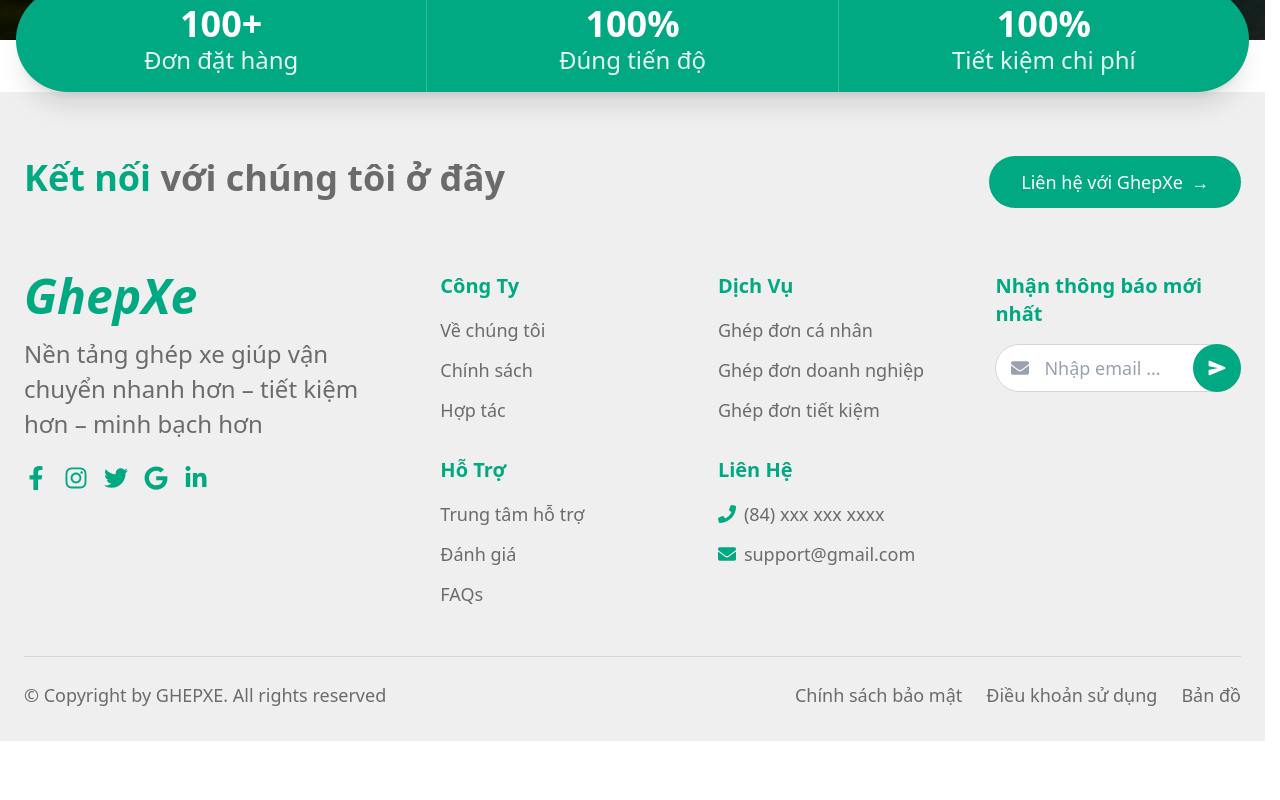
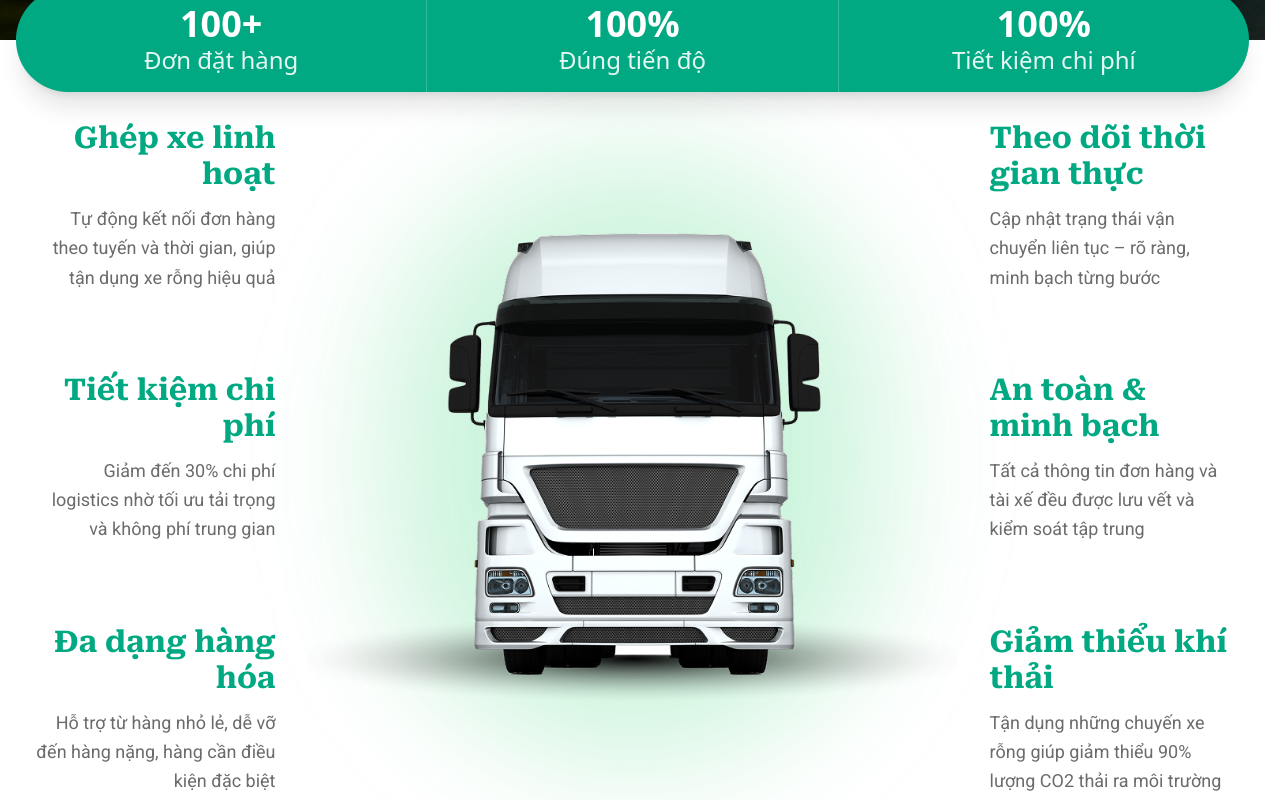
Before and after one commit to MuonNghiCode/ghepxe, a Next.js app: page / in a window 1280 px wide. Shown: the part 760-1560 px from the top of the page. Before the commit the page ends 1501 px from the top, so only its background shows below. Built offline with nearby package versions, Linux system fonts and the light colour scheme.

Commit message:
update introduceSection

```diff
--- a/src/app/page.tsx
+++ b/src/app/page.tsx
@@ -1,9 +1,11 @@
-import { HomeHeroSection } from "@/components";
+import { HomeHeroSection, IntroduceSection, Statcard } from "@/components";
 
 export default function Home() {
   return (
     <main>
       <HomeHeroSection />
+      <Statcard />
+      <IntroduceSection />
     </main>
   );
 }
--- /dev/null
+++ b/src/components/home/IntroduceSection.tsx
@@ -0,0 +1,200 @@
+"use client";
+import { easeInOut, motion, useInView } from "framer-motion";
+import { useRef } from "react";
+
+export default function IntroduceSection() {
+  const ref = useRef(null);
+  const isInView = useInView(ref, { once: true, amount: 0.3 });
+
+  const containerVariants = {
+    hidden: { opacity: 0 },
+    visible: {
+      opacity: 1,
+      transition: {
+        staggerChildren: 0.3,
+        delayChildren: 0.2,
+      },
+    },
+  };
+
+  const leftItemVariants = {
+    hidden: { opacity: 0, x: -60 },
+    visible: {
+      opacity: 1,
+      x: 0,
+      transition: {
+        duration: 0.8,
+        ease: easeInOut,
+      },
+    },
+  };
+
+  const rightItemVariants = {
+    hidden: { opacity: 0, x: 60 },
+    visible: {
+      opacity: 1,
+      x: 0,
+      transition: {
+        duration: 0.8,
+        ease: easeInOut,
+      },
+    },
+  };
+
+  const mobileItemVariants = {
+    hidden: { opacity: 0, y: 30 },
+    visible: {
+      opacity: 1,
+      y: 0,
+      transition: {
+        duration: 0.6,
+        ease: easeInOut,
+      },
+    },
+  };
+
+  const imageVariants = {
+    hidden: { scale: 0.3, opacity: 0 },
+    visible: {
+      scale: 1,
+      opacity: 1,
+      transition: {
+        duration: 1.2,
+        ease: easeInOut,
+        delay: 0.5,
+      },
+    },
+  };
+
+  const benefitsData = [
+    {
+      title: "Ghép xe linh hoạt",
+      desc: "Tự động kết nối đơn hàng theo tuyến và thời gian, giúp tận dụng xe rỗng hiệu quả",
+    },
+    {
+      title: "Tiết kiệm chi phí",
+      desc: "Giảm đến 30% chi phí logistics nhờ tối ưu tải trọng và không phí trung gian",
+    },
+    {
+      title: "Đa dạng hàng hóa",
+      desc: "Hỗ trợ từ hàng nhỏ lẻ, dễ vỡ đến hàng nặng, hàng cần điều kiện đặc biệt",
+    },
+    {
+      title: "Theo dõi thời gian thực",
+      desc: "Cập nhật trạng thái vận chuyển liên tục – rõ ràng, minh bạch từng bước",
+    },
+    {
+      title: "An toàn & minh bạch",
+      desc: "Tất cả thông tin đơn hàng và tài xế đều được lưu vết và kiểm soát tập trung",
+    },
+    {
+      title: "Giảm thiểu khí thải",
+      desc: "Tận dụng những chuyến xe rỗng giúp giảm thiểu 90% lượng CO2 thải ra môi trường",
+    },
+  ];
+
+  return (
+    <section
+      ref={ref}
+      className="relative w-full bg-white min-h-screen py-12 sm:py-16 lg:py-20 flex items-center justify-center"
+    >
+      <motion.div
+        className="relative w-full max-w-screen-2xl mx-auto px-4 sm:px-6 lg:px-8"
+        variants={containerVariants}
+        initial="hidden"
+        animate={isInView ? "visible" : "hidden"}
+      >
+        {/* Desktop Layout */}
+        <div className="hidden lg:flex items-center justify-center">
+          {/* Left benefits */}
+          <motion.div
+            className="flex flex-col gap-16 xl:gap-20 flex-1 text-right pr-8 "
+            variants={containerVariants}
+          >
+            {benefitsData.slice(0, 3).map((item, index) => (
+              <motion.div key={index} variants={leftItemVariants}>
+                <h3
+                  className="text-2xl xl:text-3xl 2xl:text-4xl font-bold mb-3 text-[var(--primary-green)]"
+                  style={{ fontFamily: "var(--font-roboto-serif)" }}
+                >
+                  {item.title}
+                </h3>
+                <p
+                  className="text-[var(--gray-text)] text-base xl:text-lg leading-relaxed"
+                  style={{ fontFamily: "var(--font-roboto)" }}
+                >
+                  {item.desc}
+                </p>
+              </motion.div>
+            ))}
+          </motion.div>
+
+          {/* Truck image */}
+          <div className="relative flex-shrink-0 flex items-center justify-center ">
+            <div className="absolute left-1/2 top-1/2 -translate-x-1/2 -translate-y-1/2 w-80 h-80 md:w-[500px] md:h-[600px] rounded-full bg-green-500/20 blur-3xl z-0" />
+            <motion.img
+              src="/home/3d-truck.png"
+              alt="3d-truck"
+              className="relative z-10 hidden md:block md:w-[650px] h-auto"
+              variants={imageVariants}
+            />
+          </div>
+
+          {/* Right benefits */}
+          <motion.div
+            className="flex flex-col gap-16 xl:gap-20 flex-1 text-left pl-8 "
+            variants={containerVariants}
+          >
+            {benefitsData.slice(3, 6).map((item, index) => (
+              <motion.div key={index} variants={rightItemVariants}>
+                <h3
+                  className="text-2xl xl:text-3xl 2xl:text-4xl font-bold mb-3 text-[var(--primary-green)]"
+                  style={{ fontFamily: "var(--font-roboto-serif)" }}
+                >
+                  {item.title}
+                </h3>
+                <p
+                  className="text-[var(--gray-text)] text-base xl:text-lg leading-relaxed"
+                  style={{ fontFamily: "var(--font-roboto)" }}
+                >
+                  {item.desc}
+                </p>
+              </motion.div>
+            ))}
+          </motion.div>
+        </div>
+
+        {/* Mobile & Tablet Layout - No Image */}
+        <div className="lg:hidden">
+          {/* Mobile Benefits Grid */}
+          <motion.div
+            className="grid grid-cols-1 sm:grid-cols-2 gap-8 sm:gap-10 md:gap-12"
+            variants={containerVariants}
+          >
+            {benefitsData.map((item, index) => (
+              <motion.div
+                key={index}
+                className="text-center sm:text-left bg-gray-50 p-6 sm:p-8 rounded-2xl border border-gray-100 hover:shadow-lg transition-shadow duration-300"
+                variants={mobileItemVariants}
+                whileHover={{ y: -5, transition: { duration: 0.2 } }}
+              >
+                <h3
+                  className="text-xl sm:text-2xl md:text-3xl font-bold mb-3 sm:mb-4 text-[var(--primary-green)]"
+                  style={{ fontFamily: "var(--font-roboto-serif)" }}
+                >
+                  {item.title}
+                </h3>
+                <p
+                  className="text-[var(--gray-text)] text-sm sm:text-base md:text-lg leading-relaxed"
+                  style={{ fontFamily: "var(--font-roboto)" }}
+                >
+                  {item.desc}
+                </p>
+              </motion.div>
+            ))}
+          </motion.div>
+        </div>
+      </motion.div>
+    </section>
+  );
+}
--- /dev/null
+++ b/src/components/home/Statcard.tsx
@@ -0,0 +1,38 @@
+"use client";
+import { motion } from "framer-motion";
+export default function Statcard() {
+  return (
+    <section className="absolute w-full">
+      {/* Stat Cards - Outside section */}
+      <motion.div
+        className="relative -mt-50 pb-20 md:-mt-13 md:pb-0 z-30 flex justify-center px-4 "
+        initial={{ opacity: 0, y: 50 }}
+        animate={{ opacity: 1, y: 0 }}
+        transition={{ duration: 0.8, delay: 1.8 }}
+      >
+        <div className="bg-[var(--primary-green)] text-white rounded-full  flex shadow-xl backdrop-blur-sm w-full max-w-screen-xl">
+          <div className="px-4 py-3 md:px-6 md:py-4 text-center border-r border-white/20 flex-1">
+            <div className="text-xl md:text-4xl font-bold">100+</div>
+            <div className="text-xs md:text-2xl font-medium opacity-90">
+              Đơn đặt hàng
+            </div>
+          </div>
+
+          <div className="px-4 py-3 md:px-6 md:py-4 text-center border-r border-white/20 flex-1">
+            <div className="text-xl md:text-4xl font-bold">100%</div>
+            <div className="text-xs md:text-2xl font-medium opacity-90">
+              Đúng tiến độ
+            </div>
+          </div>
+
+          <div className="px-4 py-3 md:px-6 md:py-4 text-center flex-1">
+            <div className="text-xl md:text-4xl font-bold">100%</div>
+            <div className="text-xs md:text-2xl font-medium opacity-90">
+              Tiết kiệm chi phí
+            </div>
+          </div>
+        </div>
+      </motion.div>
+    </section>
+  );
+}
--- a/src/components/index.ts
+++ b/src/components/index.ts
@@ -16,3 +16,5 @@ export { default as DownloadCTASection } from './download/CTASection';
 
 // Home Components
 export { default as HomeHeroSection } from './home/HomeHeroSection';
+export { default as Statcard } from './home/Statcard';
+export { default as IntroduceSection } from './home/IntroduceSection';
--- a/src/components/layout/Header.tsx
+++ b/src/components/layout/Header.tsx
@@ -60,7 +60,7 @@ export default function Header() {
   }, [pathname]);
 
   return (
-    <header className="flex justify-center fixed z-99 w-full pointer-events-none md:top-10 var(--font-roboto)">
+    <header className="flex justify-center fixed z-99 w-full pointer-events-none md:top-10 ">
       <div
         className={`max-w-screen-2xl w-full flex items-center justify-between py-4 px-8 mx-auto pointer-events-auto md:rounded-full ${
           scrolled
```
Also changed, not shown: src/components/home/HomeHeroSection.tsx (+11 -40 lines), public/home/3d-truck.png (added), public/home/bg.png (added).
